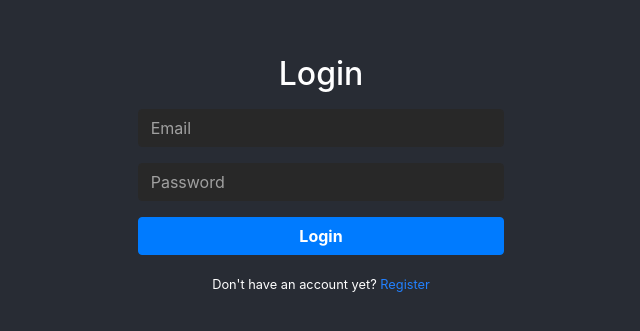
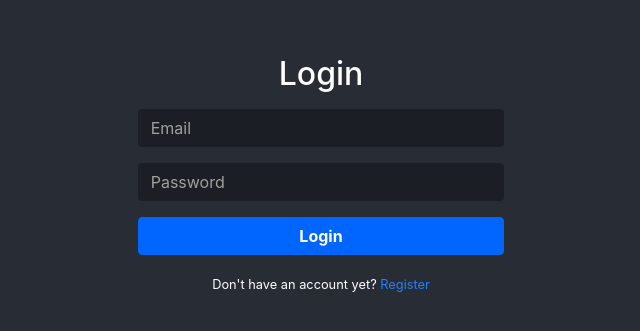
Before and after one commit to IAmVisco/pardon, a React (Create React App) app: page /login in a window 1280 px wide. Shown: the part 119-450 px from the top of the page, without its empty margins (319-959 px from the left). Built offline with nearby package versions, Linux system fonts and the light colour scheme.

Commit message:
Make main page layout, add Profile page barebones

```diff
--- a/package.json
+++ b/package.json
@@ -10,6 +10,7 @@
     "react": "^16.10.2",
     "react-bootstrap": "^1.0.0-beta.14",
     "react-dom": "^16.10.2",
+    "react-router-bootstrap": "^0.25.0",
     "react-router-dom": "^5.1.2",
     "react-scripts": "3.2.0",
     "uuid-validate": "^0.0.3"
@@ -29,7 +30,8 @@
       "localStorage": true
     },
     "rules": {
-      "no-return-assign": "off"
+      "no-return-assign": "off",
+      "react/prop-types": "off"
     }
   },
   "browserslist": {
--- a/src/App.js
+++ b/src/App.js
@@ -1,14 +1,29 @@
 import React from 'react'
-import { Link, Redirect } from 'react-router-dom'
+import { Redirect } from 'react-router-dom'
+import { LinkContainer } from 'react-router-bootstrap'
+import { Button, Col, Container, Row } from 'react-bootstrap'
+import './styles/App.scss'
 
 function App() {
   return (
-    <>
-      <Link to='/login'>Login</Link>
-      <br />
-      <Link to='/register'>Register</Link>
-    </>
-)
+    localStorage.getItem('token')
+      ? <Redirect to='/profile' />
+      : (
+        <Container fluid>
+          <Row className='justify-content-center'>
+            <Col lg={4} md={8} className='text-center app-col'>
+              <h2 className='mb-3'>Pardon</h2>
+              <LinkContainer to='/login'>
+                <Button variant='primary' className='app-btn'>Login</Button>
+              </LinkContainer>
+              <LinkContainer to='/register'>
+                <Button variant='primary' className='app-btn'>Register</Button>
+              </LinkContainer>
+            </Col>
+          </Row>
+        </Container>
+      )
+  )
 }
 
 export default App
--- a/src/components/Login.js
+++ b/src/components/Login.js
@@ -16,7 +16,7 @@ const Login = (props) => {
 
   useEffect(() => {
     if (localStorage.getItem('token')) {
-      props.history.push('/')
+      props.history.push('/profile')
     }
   })
 
@@ -24,6 +24,8 @@ const Login = (props) => {
     e.preventDefault()
     toggleButton(buttonNode, spinnerNode)
     console.log(email, password)
+    localStorage.setItem('token', '123')
+    props.history.push('/profile')
     // this.password.setCustomValidity('')
     // this.form.classList.add('was-validated')
     // if (!e.currentTarget.checkValidity()) {
--- /dev/null
+++ b/src/components/Profile.js
@@ -0,0 +1,16 @@
+import React from 'react'
+import { Button } from 'react-bootstrap'
+
+const Profile = (props) => {
+  return (
+    <div>
+      Profile
+      <Button variant='danger' onClick={(e) => {
+        localStorage.removeItem('token')
+        props.history.push('/')
+      }}>Log out</Button>
+    </div>
+  )
+}
+
+export default Profile
--- a/src/components/Register.js
+++ b/src/components/Register.js
@@ -14,18 +14,10 @@ const Register = (props) => {
   const form = React.createRef()
   let spinnerNode = React.createRef()
   let buttonNode = React.createRef()
-  //   errors: {
-  //     email: [],
-  //     username: [],
-  //     password: []
-  //   },
-  //   emailTaken: false,
-  //   usernameTaken: false
 
   useEffect(() => {
     if (localStorage.getItem('token')) {
-      // eslint-disable-next-line react/prop-types
-      props.history.push('/')
+      props.history.push('/profile')
     }
   })
 
@@ -34,7 +26,7 @@ const Register = (props) => {
     toggleButton(buttonNode, spinnerNode)
     if (!e.currentTarget.checkValidity()) {
       toggleButton(buttonNode, spinnerNode)
-      form.classList.add('was-validated')
+      form.current.classList.add('was-validated')
     }
     console.log(email, username, password, passwordConfirmation)
 
--- a/src/index.js
+++ b/src/index.js
@@ -7,13 +7,14 @@ import { BrowserRouter as Router, Route } from 'react-router-dom'
 import * as serviceWorker from './serviceWorker'
 import Login from './components/Login'
 import Register from './components/Register'
+import Profile from './components/Profile'
 
 const routing = (
   <Router>
     <Route exact path='/' component={App} />
     <Route exact path='/login' component={Login} />
     <Route exact path='/register' component={Register} />
-    {/* <Route exact path='/profile' component={RequireAuth(Profile)} /> */}
+    <Route exact path='/profile' component={Profile} />
   </Router>
 )
 
--- a/src/index.scss
+++ b/src/index.scss
@@ -14,6 +14,11 @@ body {
 
 a {
   color: $link-blue;
+}
+
+.btn-primary {
+  background-color: $accent-blue;
+  border-color: $accent-blue;
 }
 
 .form-control,
--- /dev/null
+++ b/src/styles/App.scss
@@ -0,0 +1,22 @@
+@import 'mixins';
+
+.app-btn {
+  width: 100%;
+  margin-bottom: 1rem;
+}
+
+.app-col {
+  margin: 15% 0;
+}
+
+@include media-breakpoint-down(sm) {
+  .main-col {
+    margin: 25% 0;
+  }
+}
+
+@include media-breakpoint-down(xs) {
+  .main-col {
+    margin: 35% 0;
+  }
+}
--- a/src/styles/_colors.scss
+++ b/src/styles/_colors.scss
@@ -1,9 +1,9 @@
 $bg-grey: #282c34;
 $surface-grey: #212121;
-$darker-grey: #282828;
+$darker-grey: #0000004d; // 30%
 $overlay-grey: #323232;
 $white: #fff;
 $link-blue: #2280ff;
-$accent-blue: #0767d6;
+$accent-blue: #0066ff;
 $input-placeholder: #a0a0a0;
 $input-focus-placeholder: #ccc;
--- a/src/styles/_mixins.scss
+++ b/src/styles/_mixins.scss
@@ -1,5 +1,6 @@
 @import '~bootstrap/scss/functions';
 @import '~bootstrap/scss/variables';
+@import '~bootstrap/scss/mixins/breakpoints';
 
 @mixin disable-focus-glow() {
   border-color: $primary;
```
Also changed, not shown: 1 other file (tests, documents, lock files or other folders).
